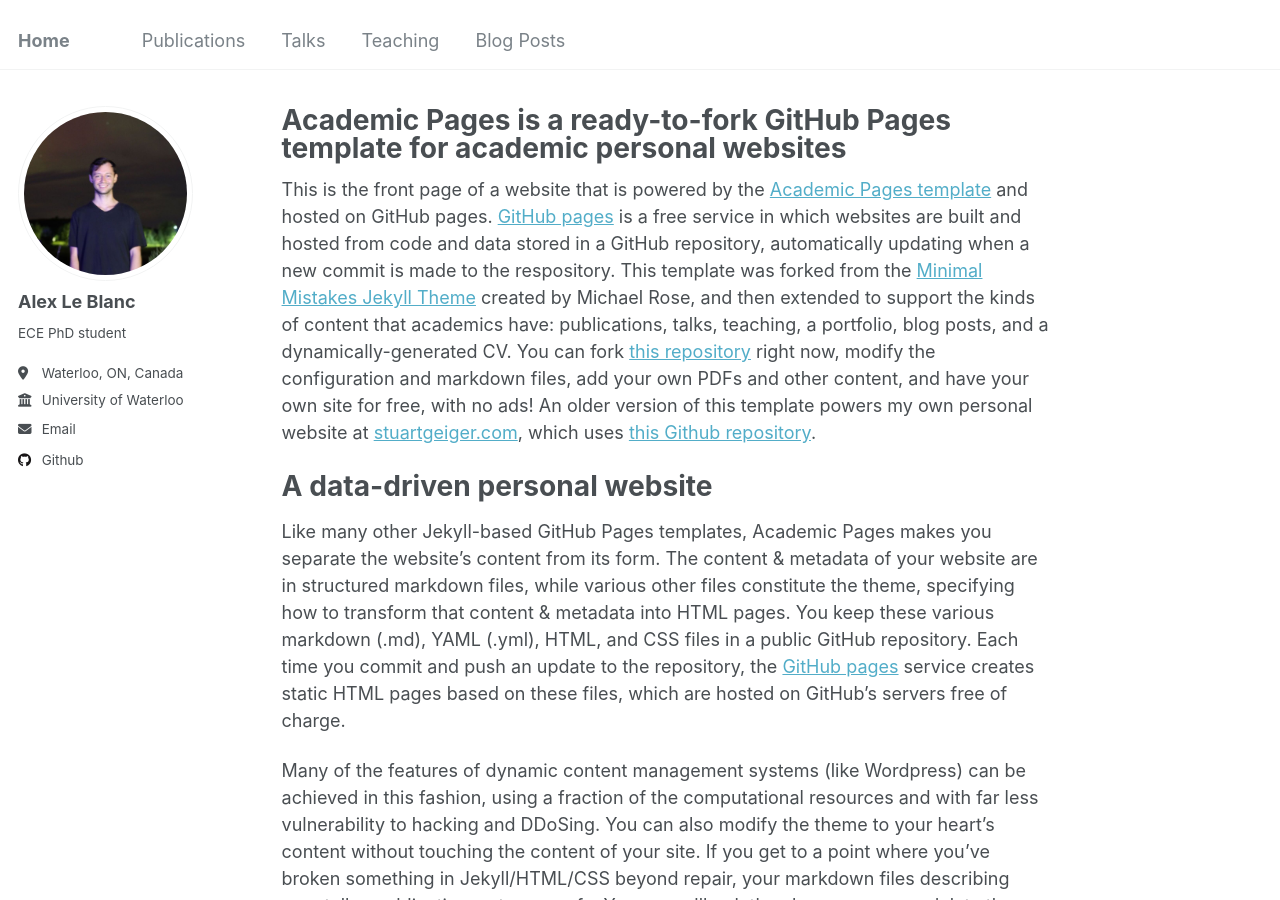
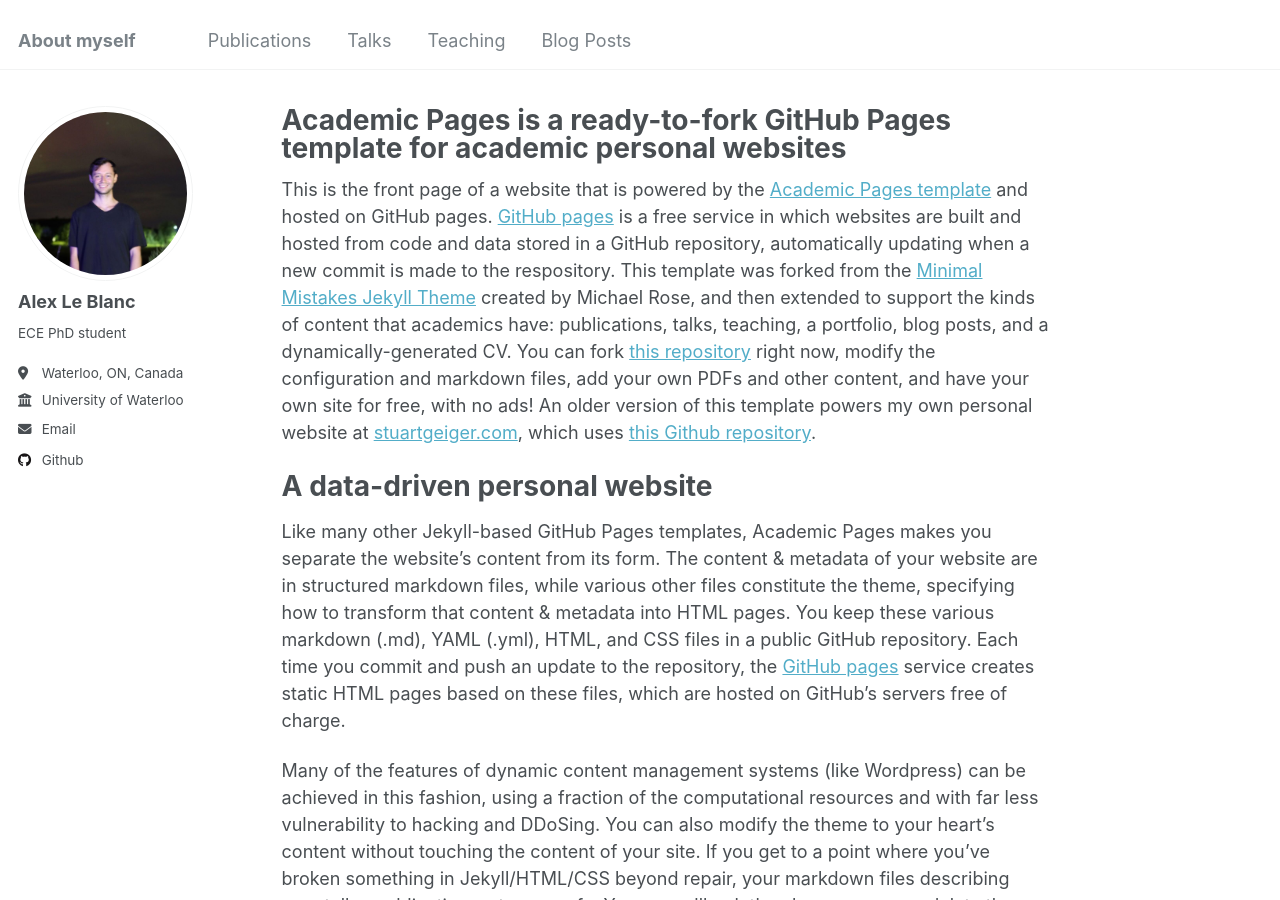
Before and after one commit to AlexLB99/AlexLB99.github.io, a Jekyll site: the page built from _pages/about.md, in a window 1280 px wide and 900 px high. Built offline with Jekyll 4.4.1, drawn with Linux system fonts in a browser that asks for light colours.

Commit message:
Update _config.yml

```diff
--- a/_config.yml
+++ b/_config.yml
@@ -8,7 +8,7 @@
 
 # Basic Site Settings
 locale                   : "en-US"
-title                    : "Home"
+title                    : "About myself"
 title_separator          : "-"
 name                     : &name "Alex Le Blanc"
 description              : &description "PhD student at the University of Waterloo"
```
